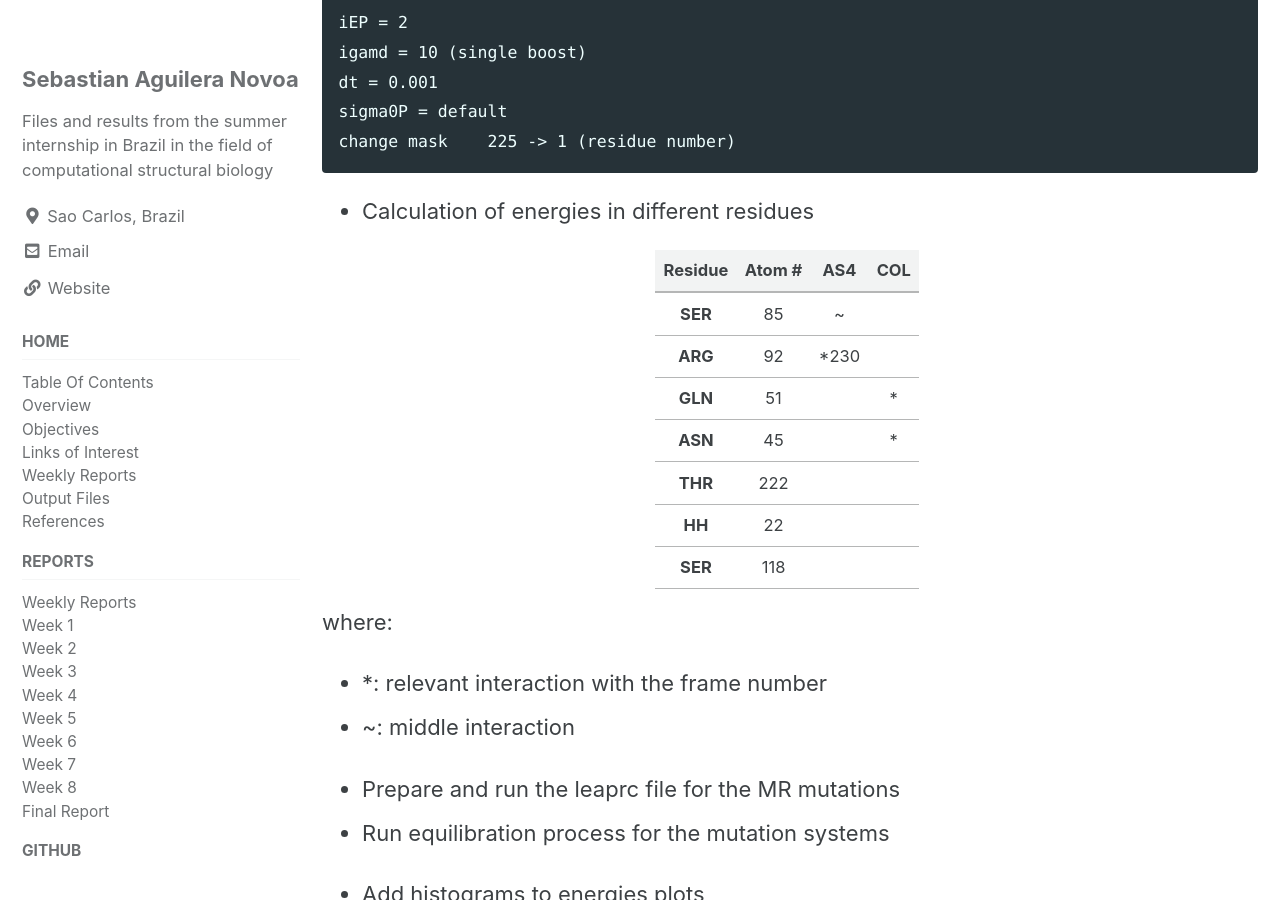
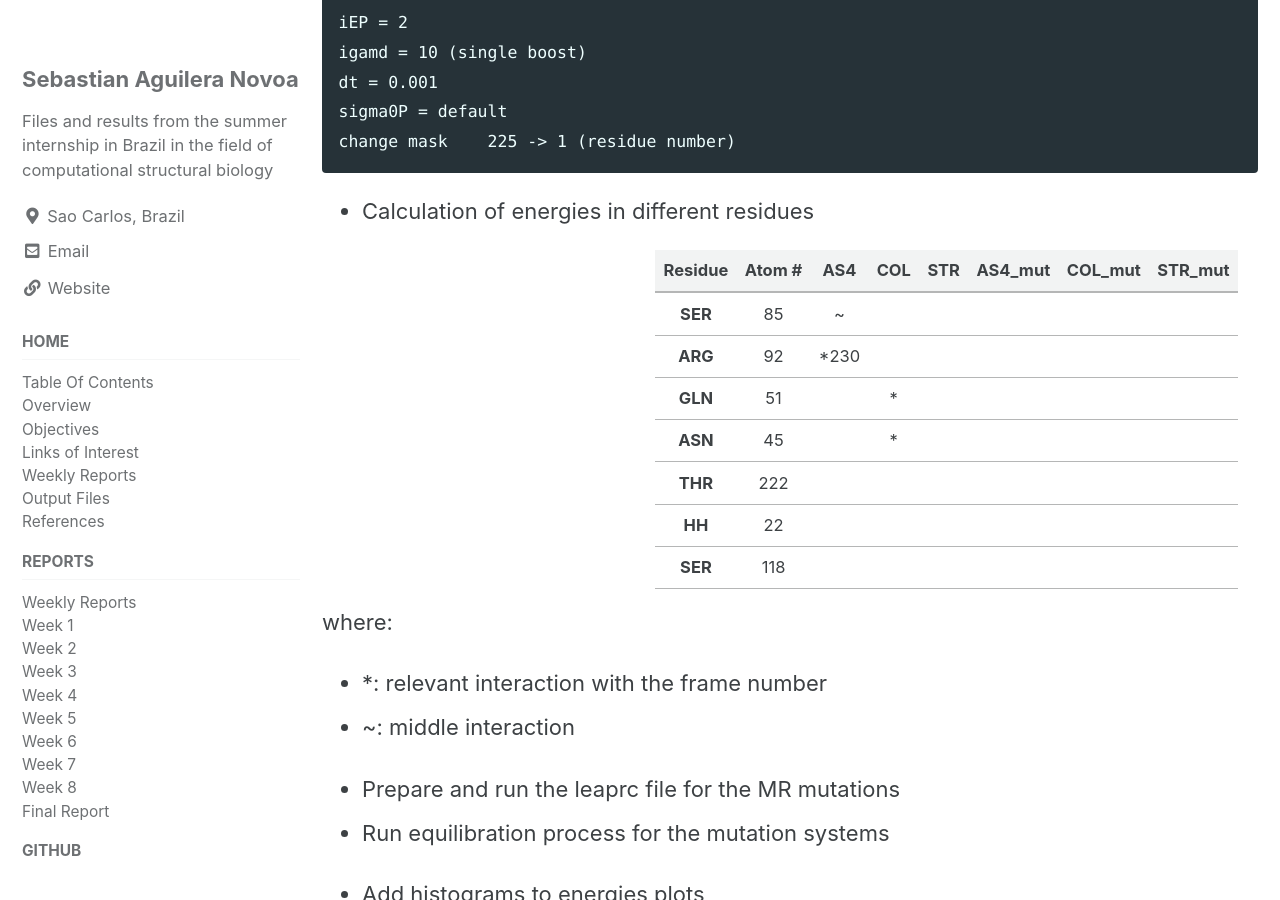
Before and after one commit to saguileran/MD-SCPI, a Jekyll site: the page built from reports.md, in a window 1280 px wide and 900 px high, scrolled down 6207 px. Built offline with Jekyll 4.4.1, drawn with Linux system fonts in a browser that asks for light colours; cached includes are drawn as plain includes.

Commit message:
Update reports.md

```diff
--- a/reports.md
+++ b/reports.md
@@ -216,6 +216,10 @@ change mask    225 -> 1 (residue number)
       <th><center>Atom #</center></th>
       <th><center>AS4</center></th>
       <th><center>COL</center></th>
+      <th><center>STR</center></th>
+      <th><center>AS4_mut</center></th>
+      <th><center>COL_mut</center></th>
+      <th><center>STR_mut</center></th>
     </tr>
   </thead>
   <tbody>
@@ -224,11 +228,19 @@ change mask    225 -> 1 (residue number)
       <td>85</td>
       <td>~</td>
       <td></td>
+      <td></td>
+      <td></td>
+      <td></td>
+      <td></td>
       </tr>
     <tr>
       <td><strong>ARG</strong></td>
       <td>92</td>
       <td>*230</td>
+      <td></td>
+      <td></td>
+      <td></td>
+      <td></td>
       <td></td>
       </tr>
     <tr>
@@ -236,17 +248,29 @@ change mask    225 -> 1 (residue number)
       <td>51</td>
       <td> </td>
       <td>*</td>
+      <td></td>
+      <td></td>
+      <td></td>
+      <td></td>
     </tr>
     <tr>
       <td><strong>ASN</strong></td>
       <td>45</td>
       <td> </td>
       <td>*</td>
+      <td></td>
+      <td></td>
+      <td></td>
+      <td></td>
     </tr>
     <tr>
       <td><strong>THR</strong></td>
       <td>222</td>
       <td> </td>
+      <td></td>
+      <td></td>
+      <td></td>
+      <td></td>
       <td></td>
     </tr>
     <tr>
@@ -254,11 +278,19 @@ change mask    225 -> 1 (residue number)
       <td>22</td>
       <td> </td>
       <td></td>
+      <td></td>
+      <td></td>
+      <td></td>
+      <td></td>
     </tr>
     <tr>
       <td><strong>SER</strong></td>
       <td>118</td>
       <td> </td>
+      <td></td>
+      <td></td>
+      <td></td>
+      <td></td>
       <td></td>
     </tr>
   </tbody>
```
